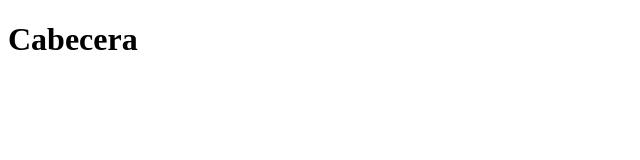
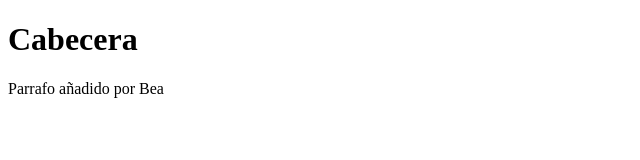
Before and after one commit to a14beatriz/daw-a, a plain HTML site: page index.html in a window 1280 px wide. Shown: the whole page, without its empty margins (0-640 px from the left). Drawn offline with Linux system fonts and the light colour scheme.

Commit message:
Update index.html
Prueba

```diff
--- a/index.html
+++ b/index.html
@@ -8,5 +8,6 @@
 </head>
 <body>
     <h1>Cabecera</h1>
+    <p>Parrafo añadido por Bea</p>
 </body>
 </html>
```
